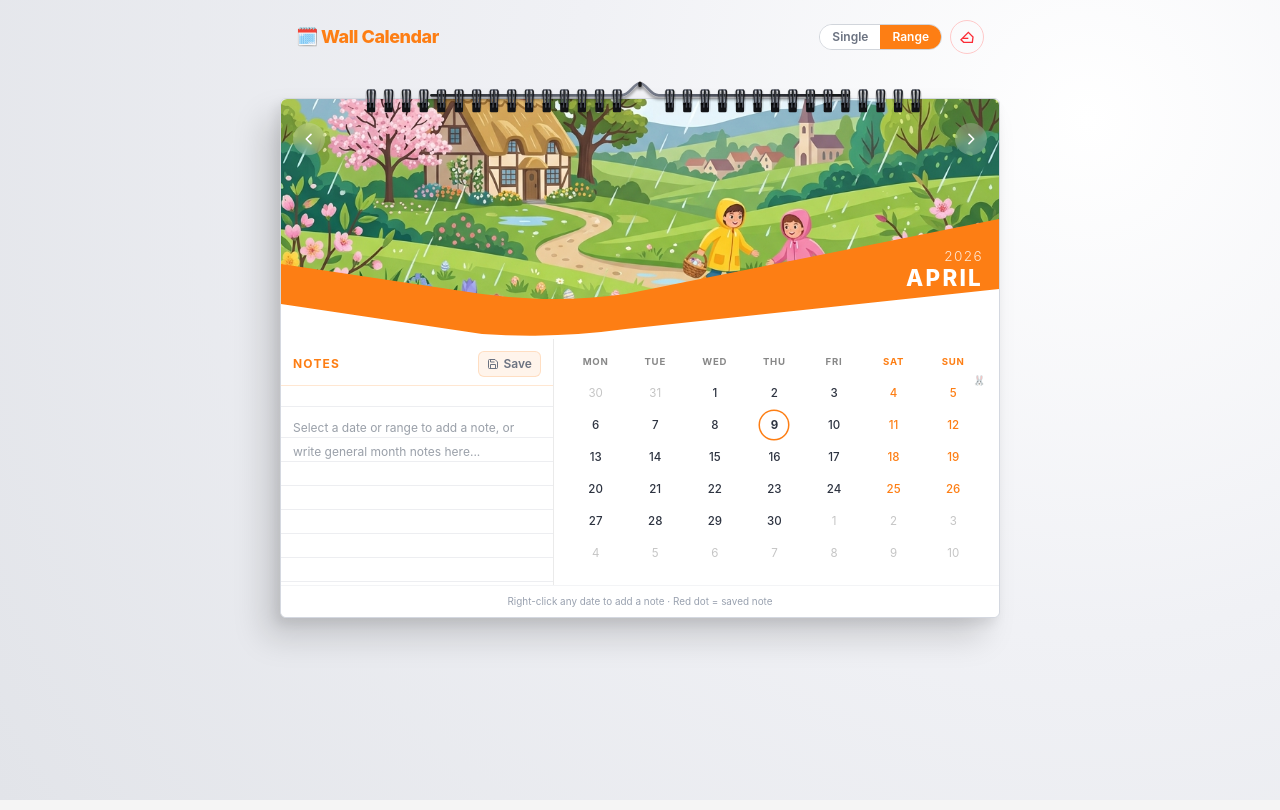
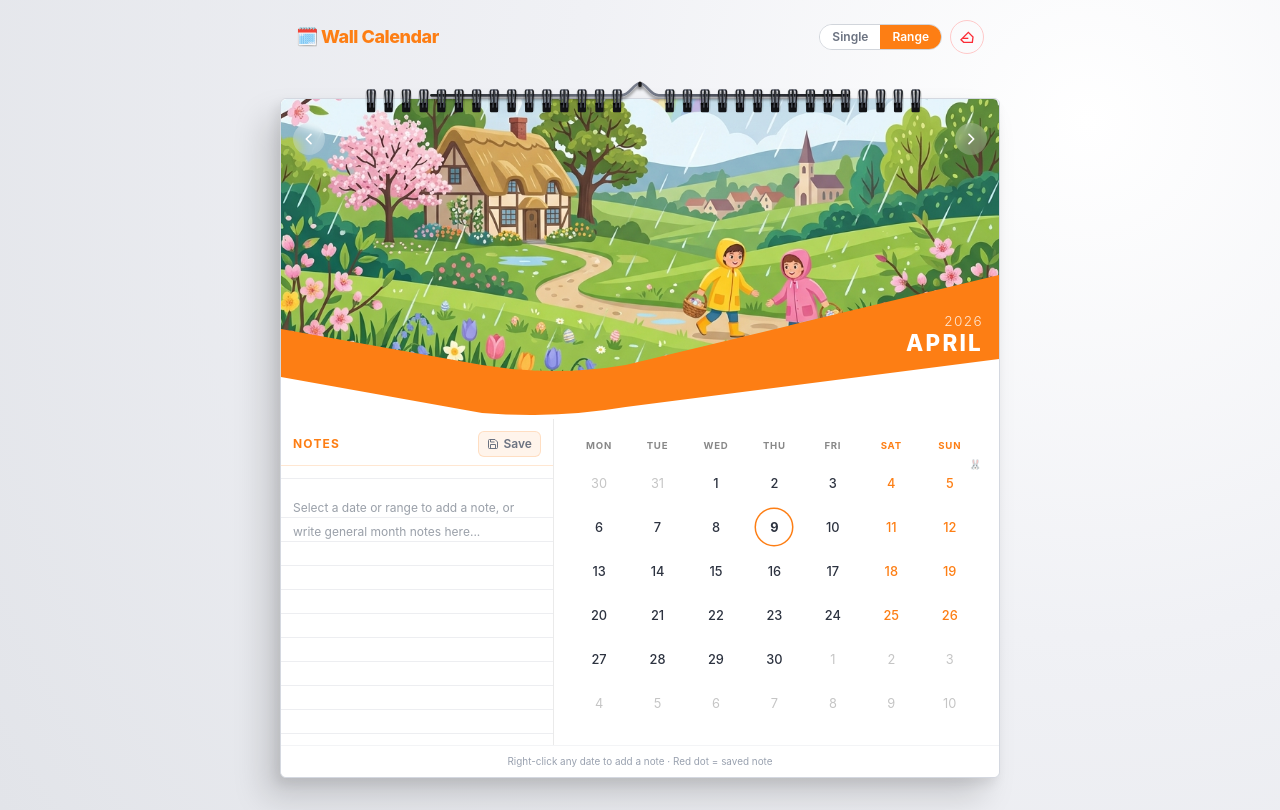
Before and after one commit to sarvesh227/tuf, a React (Vite) app: page / in a window 1280 px wide. Built offline with nearby package versions, Linux system fonts and the light colour scheme.

Commit message:
feat: taller calendar - larger hero, bigger day cells, more padding

```diff
--- a/src/components/calendar/CalendarContainer.tsx
+++ b/src/components/calendar/CalendarContainer.tsx
@@ -206,7 +206,7 @@ export default function CalendarContainer() {
               <HeroImage year={currentYear} month={currentMonth} themeColor={themeColor} imageSrc="" />
 
               <div className="flex flex-col sm:flex-row">
-                <div className="order-2 sm:order-1 sm:w-[38%] min-h-[220px]">
+                <div className="order-2 sm:order-1 sm:w-[38%] min-h-[320px]">
                   <NotesSection
                     notes={notes}
                     onChange={handleNotesChange}
--- a/src/components/calendar/CalendarDay.tsx
+++ b/src/components/calendar/CalendarDay.tsx
@@ -67,18 +67,18 @@ function CalendarDay({
   return (
     <div
       className="flex items-center justify-center relative"
-      style={{ height: "32px" }}
+      style={{ height: "44px" }}
     >
       <div
         className="absolute w-full"
-        style={{ height: "28px", top: "2px", ...stripStyle }}
+        style={{ height: "36px", top: "4px", ...stripStyle }}
       />
       <button
         onClick={onClick}
         disabled={!isCurrentMonth}
         className="flex items-center justify-center rounded-full transition-all duration-150 select-none relative z-10"
         style={{
-          width: "28px", height: "28px", fontSize: "0.72rem",
+          width: "36px", height: "36px", fontSize: "0.8rem",
           fontWeight: isEndpoint || isToday ? 700 : isCurrentMonth ? 500 : 400,
           color: textColor,
           cursor: isCurrentMonth ? "pointer" : "default",
--- a/src/components/calendar/CalendarGrid.tsx
+++ b/src/components/calendar/CalendarGrid.tsx
@@ -69,7 +69,7 @@ export default function CalendarGrid({
   );
 
   return (
-    <div className="p-3 pt-4 pr-4 pb-4 pl-3">
+    <div className="p-4 pt-5 pr-5 pb-5 pl-4">
       {/* Weekday header */}
       <div className="grid grid-cols-7 mb-1">
         {WEEKDAYS.map((day, i) => (
--- a/src/components/calendar/HeroImage.tsx
+++ b/src/components/calendar/HeroImage.tsx
@@ -29,7 +29,7 @@ export { monthImages };
 
 export default function HeroImage({ year, month, themeColor }: HeroImageProps) {
   return (
-    <div className="relative w-full overflow-hidden" style={{ height: "240px" }}>
+    <div className="relative w-full overflow-hidden" style={{ height: "320px" }}>
       {/* Hero photograph */}
       <img
         src={monthImages[month]}
@@ -41,7 +41,7 @@ export default function HeroImage({ year, month, themeColor }: HeroImageProps) {
       {/* Geometric overlay SVG — same as reference */}
       <svg
         className="absolute bottom-0 left-0 w-full z-10 overflow-visible"
-        style={{ height: "100px" }}
+        style={{ height: "120px" }}
         viewBox="0 0 100 100"
         preserveAspectRatio="none"
       >
@@ -58,7 +58,7 @@ export default function HeroImage({ year, month, themeColor }: HeroImageProps) {
       {/* Month + Year label on the right blue triangle */}
       <div
         className="absolute right-4 text-right z-20"
-        style={{ bottom: "50px" }}
+        style={{ bottom: "65px" }}
       >
         <span
           className="block font-light tracking-widest"
```
